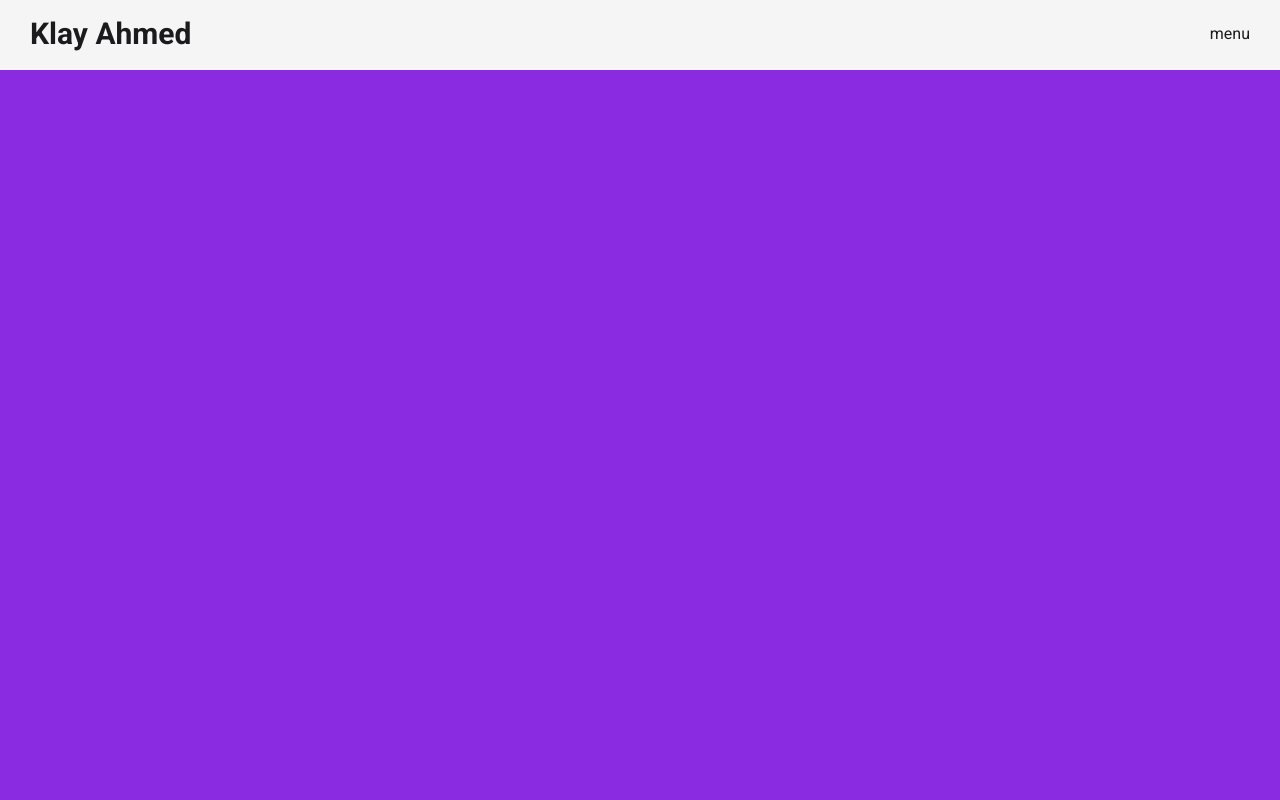
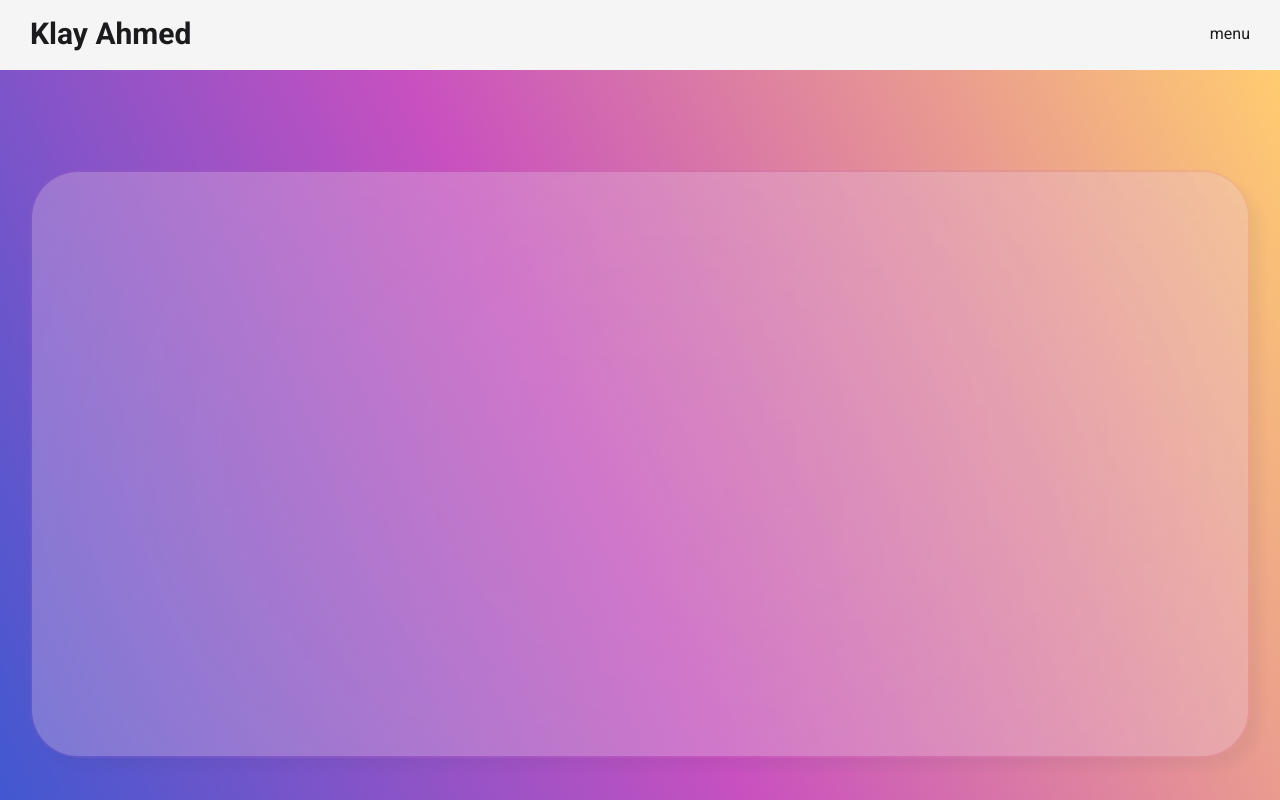
Before and after one commit to KlayAhmed/portfolio, a React (Create React App) app: page / in a window 1280 px wide. Built offline with nearby package versions, Linux system fonts and the light colour scheme.

Commit message:
Added glassmorphism effect

```diff
--- a/src/App.jsx
+++ b/src/App.jsx
@@ -4,6 +4,7 @@ import Portfolio from "./components/portfolio/Portfolio";
 import Topbar from "./components/topbar/Topbar";
 import Works from "./components/works/Works";
 import "./app.scss";
+//* import {} from "@material-ui/icons" for icons
 
 function App() {
   return (
--- a/src/app.scss
+++ b/src/app.scss
@@ -10,10 +10,11 @@
   height: 100vh;
 
   .sections {
+    // glassmorphism
+
     width: 100%;
     // to calculate the top bar from the sections
     height: calc(100vh - 70px);
-    background-color: cornflowerblue;
     position: relative;
     top: 70px;
     scroll-behavior: smooth;
--- a/src/components/contact/Contact.jsx
+++ b/src/components/contact/Contact.jsx
@@ -2,5 +2,9 @@ import React from "react";
 import "./contact.scss";
 
 export default function Contact() {
-  return <div className="contact" id="contact"></div>;
+  return (
+    <div className="contact" id="contact">
+      <div className="container"></div>
+    </div>
+  );
 }
--- a/src/components/contact/contact.scss
+++ b/src/components/contact/contact.scss
@@ -1,5 +1,13 @@
 @import "../../global.scss";
 
 .contact {
-  background-color: chartreuse;
+  //background-color: #21d4fd;
+  //background-image: linear-gradient(19deg, #21d4fd 0%, #b721ff 100%);
+  background-color: #ff3cac;
+  background-image: linear-gradient(
+    32deg,
+    #ff3cac 0%,
+    #784ba0 50%,
+    #2b86c5 100%
+  );
 }
--- a/src/components/intro/Intro.jsx
+++ b/src/components/intro/Intro.jsx
@@ -2,5 +2,9 @@ import React from "react";
 import "./intro.scss";
 
 export default function Intro() {
-  return <div className="intro" id="intro"></div>;
+  return (
+    <div className="intro" id="intro">
+      <div className="container"></div>
+    </div>
+  );
 }
--- a/src/components/intro/intro.scss
+++ b/src/components/intro/intro.scss
@@ -1,5 +1,11 @@
 @import "../../global.scss";
 
 .intro {
-  background-color: blueviolet;
+  background-color: #4158d0;
+  background-image: linear-gradient(
+    65deg,
+    #4158d0 0%,
+    #c850c0 46%,
+    #ffcc70 100%
+  );
 }
--- a/src/components/portfolio/Portfolio.jsx
+++ b/src/components/portfolio/Portfolio.jsx
@@ -2,5 +2,9 @@ import React from "react";
 import "./portfolio.scss";
 
 export default function Portfolio() {
-  return <div className="portfolio" id="portfolio"></div>;
+  return (
+    <div className="portfolio" id="portfolio">
+      <div className="container"></div>
+    </div>
+  );
 }
--- a/src/components/portfolio/portfolio.scss
+++ b/src/components/portfolio/portfolio.scss
@@ -1,5 +1,6 @@
 @import "../../global.scss";
 
 .portfolio {
-  background-color: cadetblue;
+  background-color: #f4d03f;
+  background-image: linear-gradient(166deg, #f4d03f 0%, #16a085 100%);
 }
--- a/src/components/works/Works.jsx
+++ b/src/components/works/Works.jsx
@@ -2,5 +2,9 @@ import React from "react";
 import "./works.scss";
 
 export default function Works() {
-  return <div className="works" id="works"></div>;
+  return (
+    <div className="works" id="works">
+      <div className="container"></div>
+    </div>
+  );
 }
--- a/src/components/works/works.scss
+++ b/src/components/works/works.scss
@@ -1,5 +1,6 @@
 @import "../../global.scss";
 
 .works {
-  background-color: chocolate;
+  background-color: #fad961;
+  background-image: linear-gradient(101deg, #fad961 0%, #f76b1c 100%);
 }
--- a/src/global.scss
+++ b/src/global.scss
@@ -1,3 +1,22 @@
 $mainColor: #092c76;
 $introColor: #6d8a00;
 $textColor: #1b1b1e;
+
+// glassmorphishm
+.container {
+  position: relative;
+  background: rgba(255, 255, 255, 0.2);
+  backdrop-filter: blur(600px);
+  width: 95%;
+  height: 80%;
+  z-index: 1;
+  display: block;
+  top: 100px;
+  bottom: 100px;
+  margin-left: auto;
+  margin-right: auto;
+  border-radius: 3em;
+  border: solid 2px transparent;
+  background-clip: padding-box;
+  box-shadow: 10px 10px 10px rgba($color: #2c364d, $alpha: 0.05);
+}
```
